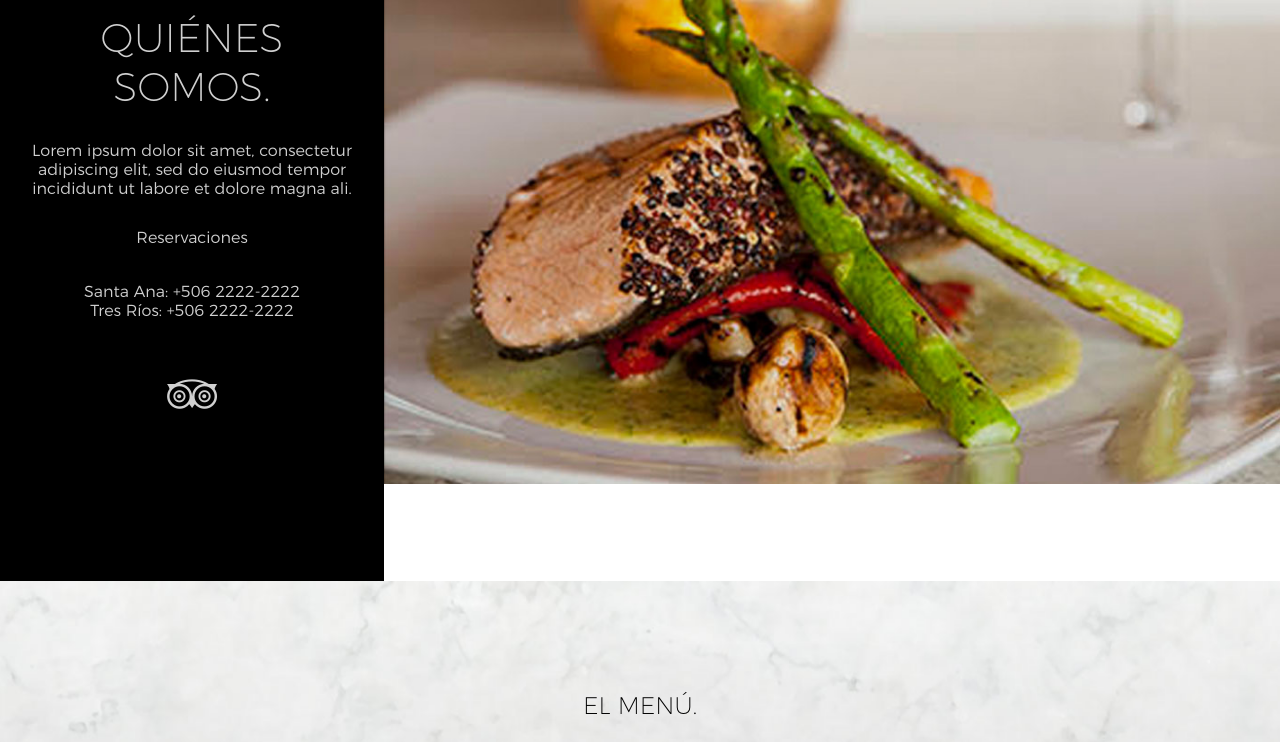
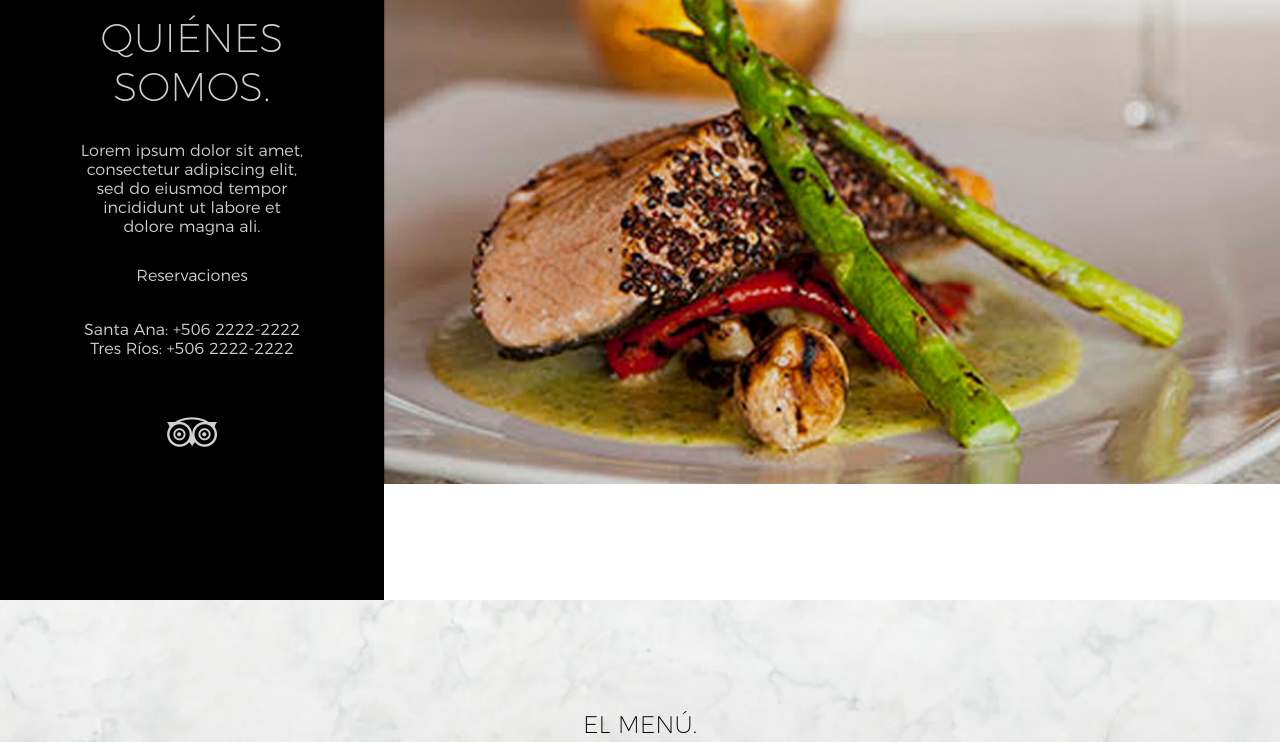
Before and after one commit to mledezma/web3, a plain HTML site: page Test2/index.html in a window 1280 px wide. Shown: the part 1147-1889 px from the top of the page. Drawn offline with Linux system fonts and the light colour scheme.

Commit message:
Box model of who we are fixed

```diff
--- a/Test2/sass/module/_who-we-are.scss
+++ b/Test2/sass/module/_who-we-are.scss
@@ -1,8 +1,9 @@
 .who-we-are {
     color: $font-color;
-
     aside {
         background-color: #000;
+        box-sizing: border-box;
+        padding: 0 6%;
         text-align: center;
     }
      ul {
@@ -19,6 +20,6 @@
 
     .fa-tripadvisor {
         font-size: 2.438em;
-        margin: 55px 0 167px;
+        margin: 55px 0 148px;
     }
 }
```
Also changed, not shown: Test2/css/styles.css.
